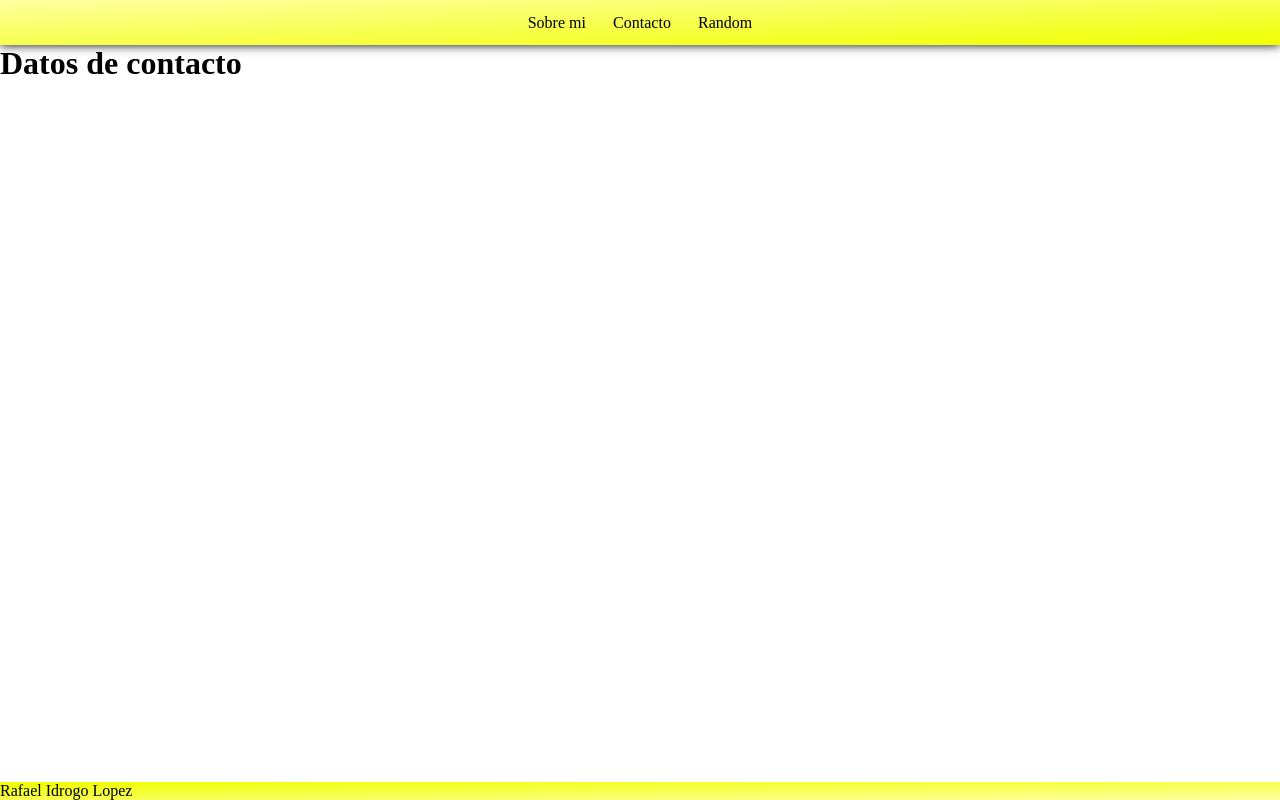
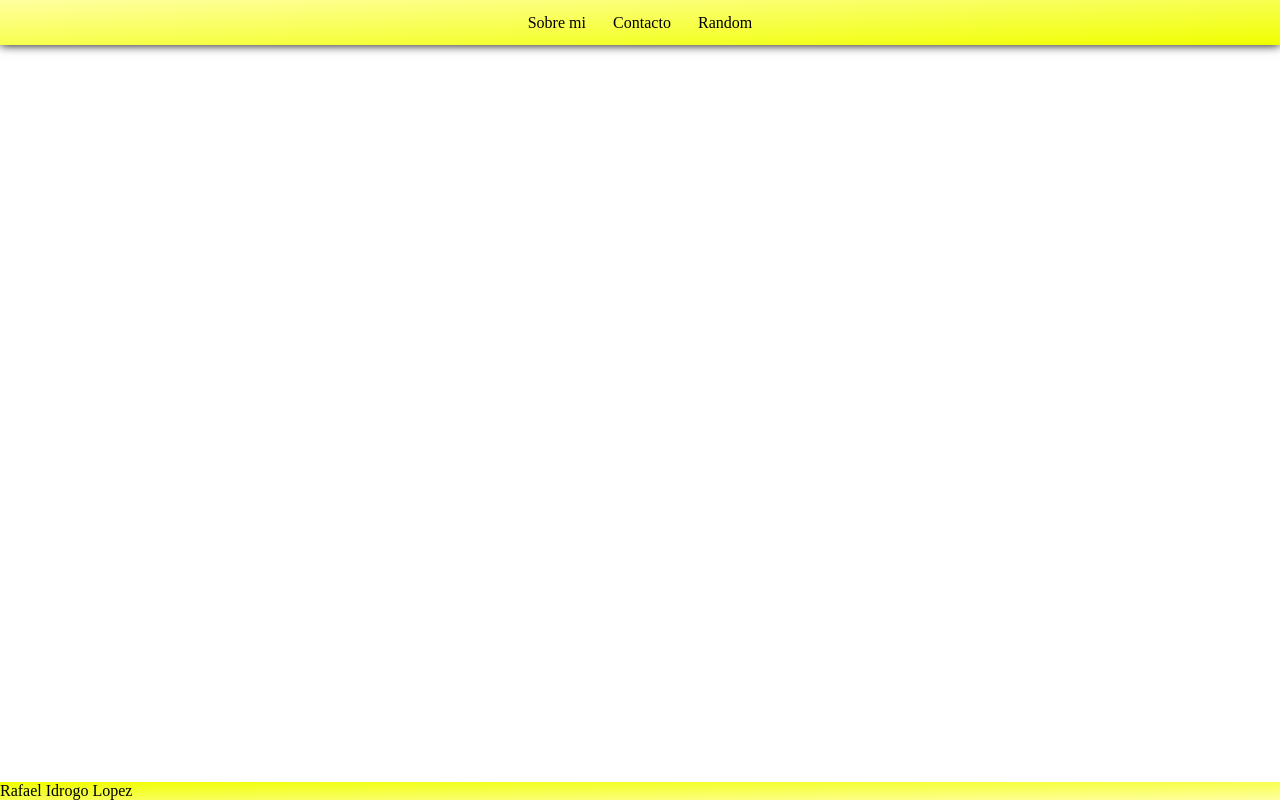
Before and after one commit to rafajlpz/cv-vue, a Vue app: page /contacto in a window 1280 px wide. Built offline with nearby package versions, Linux system fonts and the light colour scheme; no server answers.

Commit message:
Quitado texto de h1

```diff
--- a/src/views/Contacto.vue
+++ b/src/views/Contacto.vue
@@ -1,5 +1,5 @@
 <template>
-<h1>Datos de contacto {{datos.Nombre}}</h1>
+<h1>{{datos.Nombre}}</h1>
 <div class="tarjeta-container"></div>
 
 </template>
```
